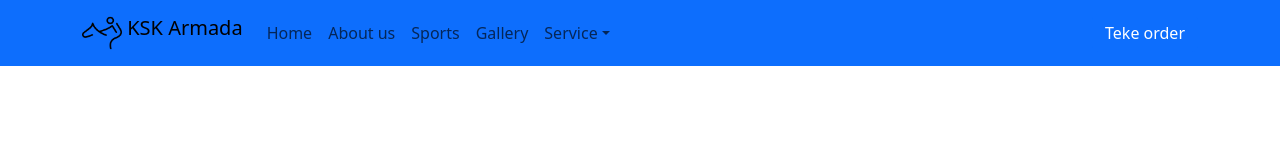
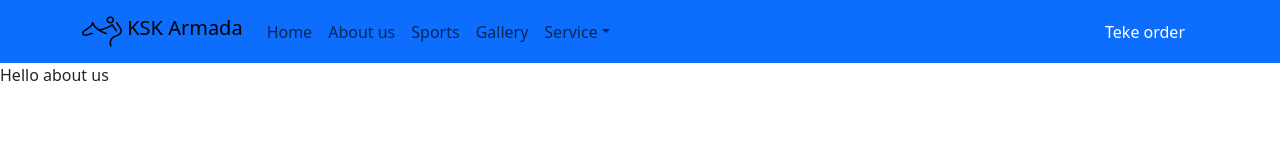
Before and after one commit to Kuznetsov-Leonid/Horse, a React (Create React App) app in the folder armada/: page /about in a window 1280 px wide. Shown: the top 160 px of the page. Built offline with nearby package versions, Linux system fonts and the light colour scheme.

Commit message:
Добавил Страницы роутинга исправил fixet на styky в Navbar в компоненте хедер

```diff
--- a/armada/public/index.html
+++ b/armada/public/index.html
@@ -1,5 +1,5 @@
 <!DOCTYPE html>
-<html lang="en">
+<html lang="en, ru">
   <head>
     <meta charset="utf-8" />
     <link rel="icon" href="./icons8-конная-статуя-48.png" />
@@ -15,29 +15,14 @@
       user's mobile device or desktop. See https://developers.google.com/web/fundamentals/web-app-manifest/
     -->
     <link rel="manifest" href="%PUBLIC_URL%/manifest.json" />
-    <!--
-      Notice the use of %PUBLIC_URL% in the tags above.
-      It will be replaced with the URL of the `public` folder during the build.
-      Only files inside the `public` folder can be referenced from the HTML.
-
-      Unlike "/favicon.ico" or "favicon.ico", "%PUBLIC_URL%/favicon.ico" will
-      work correctly both with client-side routing and a non-root public URL.
-      Learn how to configure a non-root public URL by running `npm run build`.
-    -->
     <title>KSK Armada</title>
   </head>
+
   <body>
+
     <noscript>You need to enable JavaScript to run this app.</noscript>
     <div id="root"></div>
-    <!--
-      This HTML file is a template.
-      If you open it directly in the browser, you will see an empty page.
 
-      You can add webfonts, meta tags, or analytics to this file.
-      The build step will place the bundled scripts into the <body> tag.
+  </body>
 
-      To begin the development, run `npm start` or `yarn start`.
-      To create a production bundle, use `npm run build` or `yarn build`.
-    -->
-  </body>
 </html>
--- a/armada/src/components/Header.js
+++ b/armada/src/components/Header.js
@@ -1,36 +1,50 @@
-import React, { Component } from 'react'
-import { Button, Container, Nav, Navbar, Form, NavDropdown } from 'react-bootstrap'
-import logo from '../img/stick-man-riding-on-a-horse.png'
+/**
+ * Create by Kuznetsov Leonid
+ * 23:04  2.09.2021
+ */
+
+import React, { Component } from 'react';
+import { Button, Container, Nav, Navbar, Form, NavDropdown } from 'react-bootstrap';
+import logo from '../img/stick-man-riding-on-a-horse.png';
+import { BrowserRouter as Router, Switch, Route, Link } from 'react-router-dom';
+
+import Home from '../pages/Home';
+import Gallery from '../pages/Gallery';
+import About from '../pages/About';
+import Sports from '../pages/Sports';
+import Service1 from '../pages/Service1';
+import Service2 from '../pages/Service2';
+import Service3 from '../pages/Service3';
+import Service4 from '../pages/Service4';
 
 export default class Header extends Component{
     render() {
         return(
             <>
-            <Navbar fixed = "top" collapseOnSelect expand = "lg" bg = "primary" variant = "light" >
+            <Navbar sticky = "top" collapseOnSelect expand = "lg" bg = "primary" variant = "light" >
                 <Container>
-                    <Navbar.Brand href = "#Home">
+                    <Navbar.Brand href = "/">
                         <img
                             src = {logo}
-                            height = "40"
+                            height = "37"
                             width = "40"
                             className = "d-inline-block align-top"
                             alt = "Logo"
-                        />{' '}
-                        KSK Armada
+                        />{' KSK Armada'}
                     </Navbar.Brand>
                     <Navbar.Toggle aria-controls = "responsive-navbar-nav" />
                     <Navbar.Collapse id = "responsive-navbar-nav" >
                         <Nav className = "me-auto" >
-                        <Nav.Link href="#home">Home</Nav.Link>
-                        <Nav.Link href="#About us">About us</Nav.Link>
-                        <Nav.Link href="#Sports">Sports</Nav.Link>
-                        <Nav.Link href="#Gallery">Gallery</Nav.Link>
+                        <Nav.Link href="/">Home</Nav.Link>
+                        <Nav.Link href="/about">About us</Nav.Link>
+                        <Nav.Link href="/sports">Sports</Nav.Link>
+                        <Nav.Link href="/gallery">Gallery</Nav.Link>
                         <NavDropdown title="Service" id="basic-nav-dropdown">
-                            <NavDropdown.Item href="#action/3.1">Service1</NavDropdown.Item>
-                            <NavDropdown.Item href="#action/3.2">Service2 </NavDropdown.Item>
-                            <NavDropdown.Item href="#action/3.3">Service3</NavDropdown.Item>
+                            <NavDropdown.Item href="/service1">Service1</NavDropdown.Item>
+                            <NavDropdown.Item href="/service2">Service2 </NavDropdown.Item>
+                            <NavDropdown.Item href="/service3">Service3</NavDropdown.Item>
                             <NavDropdown.Divider />
-                            <NavDropdown.Item href="#action/3.4">Service4</NavDropdown.Item>
+                            <NavDropdown.Item href="/service4">Service4</NavDropdown.Item>
                         </NavDropdown>
                         </Nav>
                         <Form>
@@ -39,7 +53,19 @@ export default class Header extends Component{
                     </Navbar.Collapse>
                 </Container>
             </Navbar>
+            <Router>
+                <Switch>
+                    <Route exact path ="/" component = {Home} />
+                    <Route exact path ="/about" component = {About} />
+                    <Route exact path ="/sports" component = {Sports} />
+                    <Route exact path ="/gallery" component = {Gallery} />
+                    <Route exact path ="/service1" component = {Service1} />
+                    <Route exact path ="/service2" component = {Service2} />
+                    <Route exact path ="/service3" component = {Service3} />
+                    <Route exact path ="/service4" component = {Service4} />
+                </Switch>
+            </Router>
             </>
-        )
+        );
     }
 }
--- /dev/null
+++ b/armada/src/pages/About.js
@@ -0,0 +1,11 @@
+import React, {Component} from 'react'
+
+export default class About extends Component{
+    render(){
+        return(
+            <div>
+                Hello about us
+            </div>
+        )
+    }
+}
--- /dev/null
+++ b/armada/src/pages/Gallery.js
@@ -0,0 +1,11 @@
+import React, {Component} from 'react'
+
+export default class Gallery extends Component{
+    render(){
+        return(
+            <div>
+                Gallery
+            </div>
+        )
+    }
+}
--- /dev/null
+++ b/armada/src/pages/Home.js
@@ -0,0 +1,11 @@
+import React, { Component } from 'react';
+
+export default class Home extends Component{
+    render() {
+        return (
+            <div>
+                Home
+            </div>
+        )
+    }
+}
--- /dev/null
+++ b/armada/src/pages/Service1.js
@@ -0,0 +1,11 @@
+import React, {Component} from 'react'
+
+export default class Service1 extends Component{
+    render(){
+        return(
+            <div>
+                Service1
+            </div>
+        )
+    }
+}
--- /dev/null
+++ b/armada/src/pages/Service2.js
@@ -0,0 +1,11 @@
+import React, {Component} from 'react'
+
+export default class Service2 extends Component{
+    render(){
+        return(
+            <div>
+                Service2
+            </div>
+        )
+    }
+}
--- /dev/null
+++ b/armada/src/pages/Service3.js
@@ -0,0 +1,11 @@
+import React, {Component} from 'react'
+
+export default class Service3 extends Component{
+    render(){
+        return(
+            <div>
+                Service3
+            </div>
+        )
+    }
+}
--- /dev/null
+++ b/armada/src/pages/Service4.js
@@ -0,0 +1,11 @@
+import React, {Component} from 'react'
+
+export default class Service4 extends Component{
+    render(){
+        return(
+            <div>
+                Service4
+            </div>
+        )
+    }
+}
--- /dev/null
+++ b/armada/src/pages/Sports.js
@@ -0,0 +1,11 @@
+import React, {Component} from 'react'
+
+export default class Sports extends Component{
+    render(){
+        return(
+            <div>
+                Sports
+            </div>
+        )
+    }
+}
```
Also changed, not shown: armada/src/pages/file.txt (deleted).
